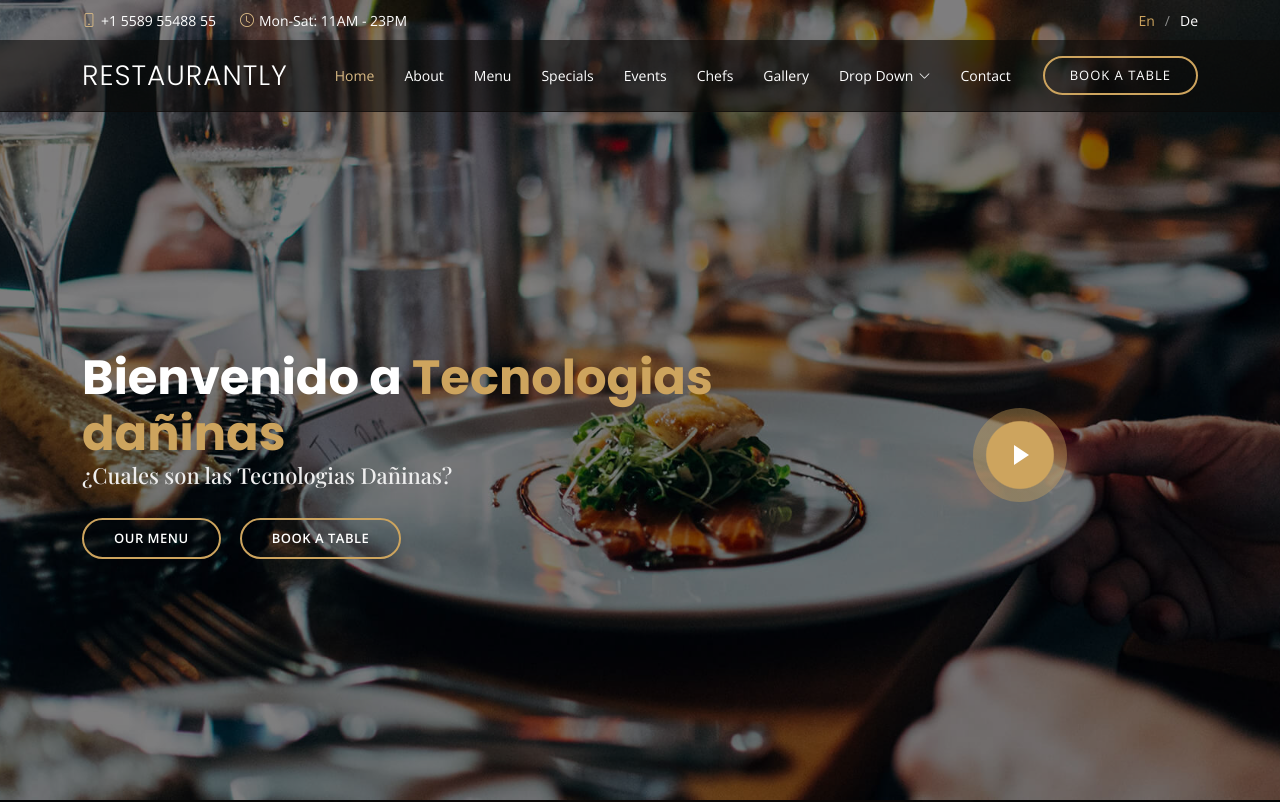
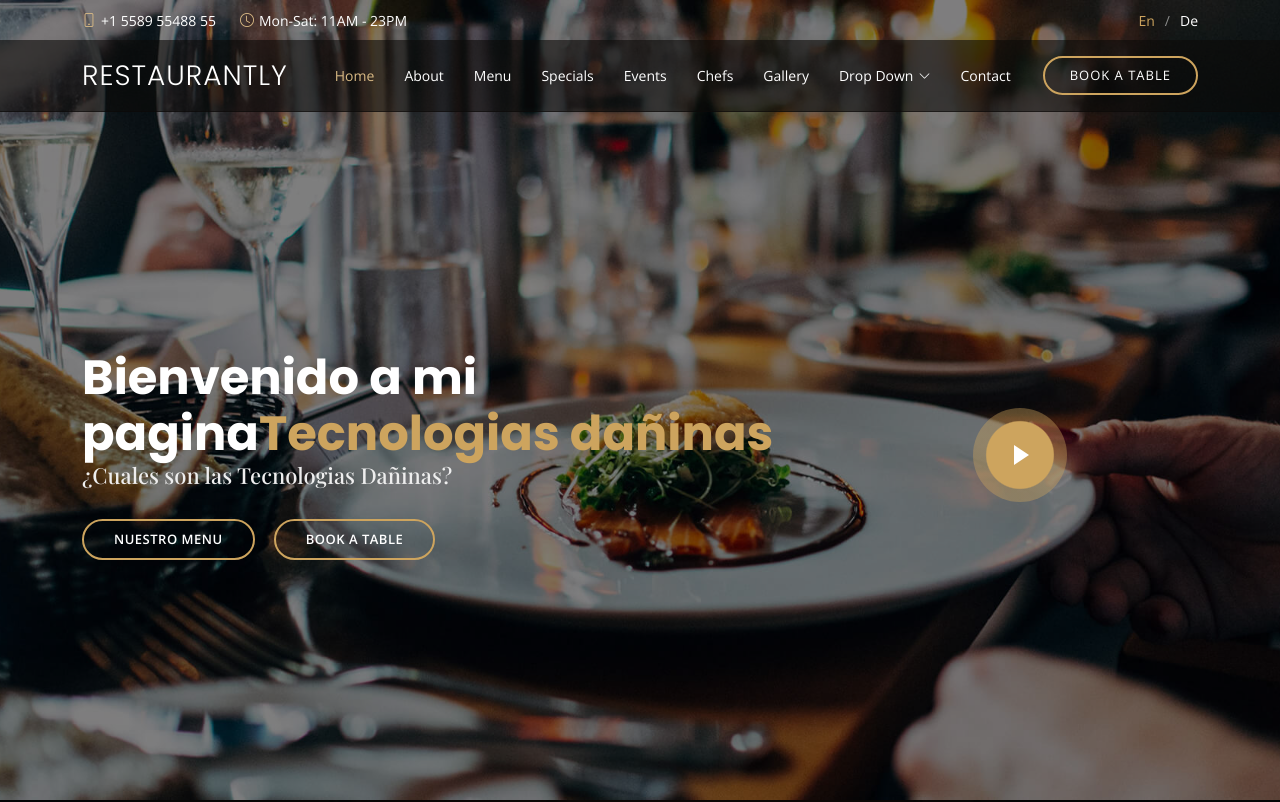
Before and after one commit to YisusCrow/TecnologiasDaninas, a plain HTML site: page index.html in a window 1280 px wide. Shown: the top 802 px of the page. Drawn offline with nearby package versions, Linux system fonts and the light colour scheme; a web font is replaced by a local one.

Commit message:
Agregue varias cosas

```diff
--- a/index.html
+++ b/index.html
@@ -104,11 +104,11 @@
     <div class="container position-relative text-center text-lg-start" data-aos="zoom-in" data-aos-delay="100">
       <div class="row">
         <div class="col-lg-8">
-          <h1>Bienvenido a <span>Tecnologias dañinas</span></h1>
+          <h1>Bienvenido a mi pagina<span>Tecnologias dañinas</span></h1>
           <h2>¿Cuales son las Tecnologias Dañinas?</h2>
 
           <div class="btns">
-            <a href="#menu" class="btn-menu animated fadeInUp scrollto">Our Menu</a>
+            <a href="#menu" class="btn-menu animated fadeInUp scrollto">Nuestro menu</a>
             <a href="#book-a-table" class="btn-book animated fadeInUp scrollto">Book a Table</a>
           </div>
         </div>
```
